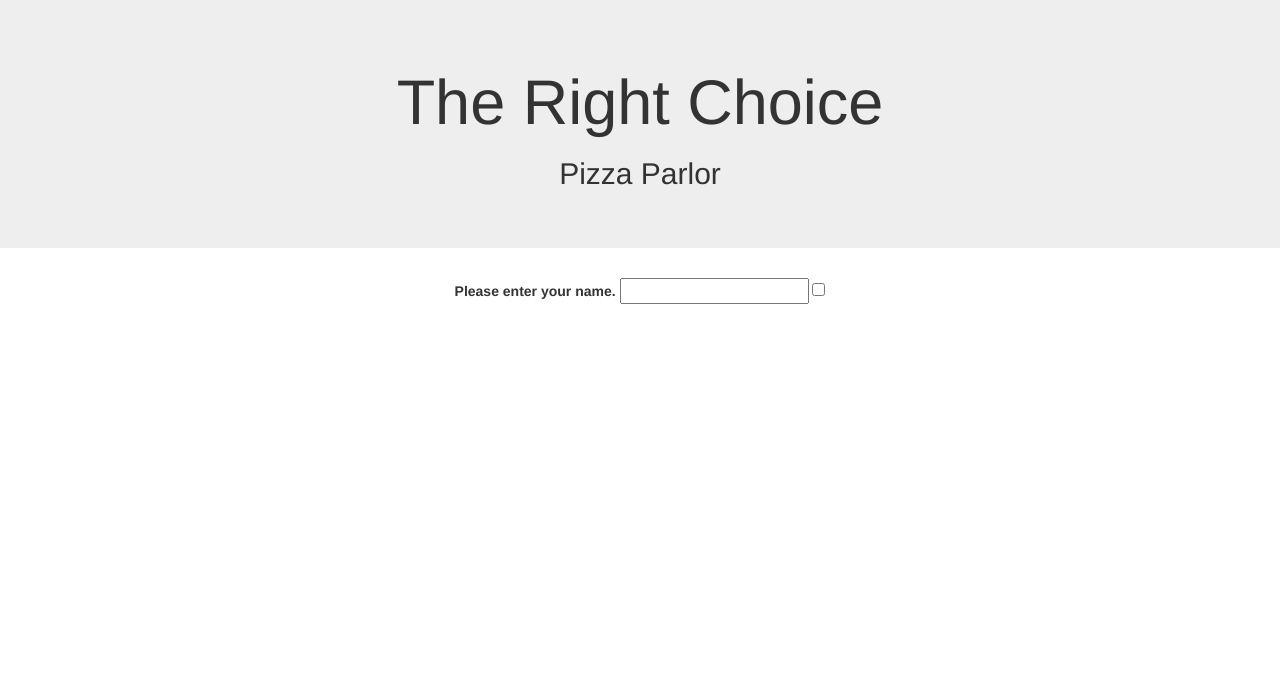
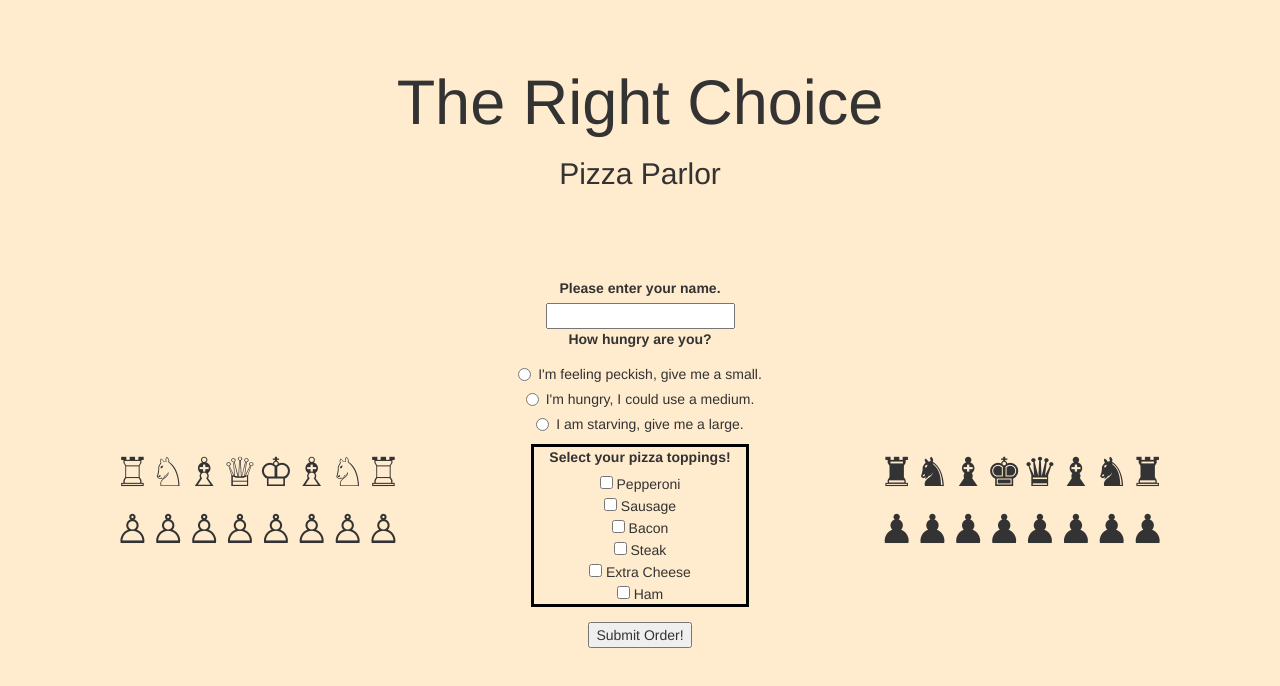
Before and after one commit to Zentraxius/week4project, a plain HTML site: page index.html in a window 1280 px wide. Drawn offline with Linux system fonts and the light colour scheme.

Commit message:
finish fleshing out index.html file, add some basics to css file, prepare for javascript implementation

```diff
--- a/css/styles.css
+++ b/css/styles.css
@@ -1,3 +1,12 @@
 body {
   text-align: center;
+  background-color: blanchedalmond;
 }
+
+#toppingsBox {
+  border: black;
+}
+
+.toppingsCol {
+  border: 3px solid black;
+}
--- a/index.html
+++ b/index.html
@@ -11,18 +11,67 @@
   <script src="js/scripts.js"></script>
 </head>
 
-<div class="jumbotron">
+<div class="jumbotron" style="background: transparent !important;">
   <h1>The Right Choice</h1>
   <h2>Pizza Parlor</h2>
 </div>
 
+
+
 <body>
   <form id="orderPizza">
     <div class="form-group">
+
       <label for="userName">Please enter your name.</label>
+      <br>
       <input type="text" required class="userName">
-      <input type="checkbox" name="toppings" value="pepperoni">
+      <br>
+
+
+      <!--  -->
+      <label for="pizzaSize">How hungry are you?</label>
+
+      <div class="radio">
+        <label for="pizzaSize">
+          <input type="radio" name="pizzaSize" value="smallSize">
+          I'm feeling peckish, give me a small.
+        </label>
+      </div>
+
+      <div class="radio">
+        <label for="pizzaSize">
+          <input type="radio" name="pizzaSize" value="mediumSize">
+          I'm hungry, I could use a medium.
+        </label>
+      </div>
+
+      <div class="radio">
+        <label for="pizzaSize">
+          <input type="radio" name="pizzaSize" value="largeSize">
+          I am starving, give me a large.
+        </label>
+      </div>
+      <!--  -->
+      <div class="row">
+        <div class="col-md-5" style="font-size: 40px">&#9814;&#9816;&#9815;&#9813;&#9812;&#9815;&#9816;&#9814;
+          <br>&#9817;&#9817;&#9817;&#9817;&#9817;&#9817;&#9817;&#9817;</div>
+        <div class="col-md-2 toppingsCol">
+          <label for="pizzaToppings">Select your pizza toppings!</label>
+          <br>
+          <input type="checkbox" name="toppings" value="pepperoni"> Pepperoni <br>
+          <input type="checkbox" name="toppings" value="sausage"> Sausage <br>
+          <input type="checkbox" name="toppings" value="bacon"> Bacon <br>
+          <input type="checkbox" name="toppings" value="steak"> Steak <br>
+          <input type="checkbox" name="toppings" value="extra cheese"> Extra Cheese <br>
+          <input type="checkbox" name="toppings" value="ham"> Ham <br>
+        </div>
+        <div class="col-md-5" style="font-size: 40px;">&#9820;&#9822;&#9821;&#9818;&#9819;&#9821;&#9822;&#9820;
+          <br>&#9823;&#9823;&#9823;&#9823;&#9823;&#9823;&#9823;&#9823;</div>
+      </div>
     </div>
+    <!--  -->
+    <button type="submit" class="orderPizzaBtn">Submit Order!</button>
+
   </form>
 </body>
 
```
Also changed, not shown: img/pizzabackground.jpg (added).
